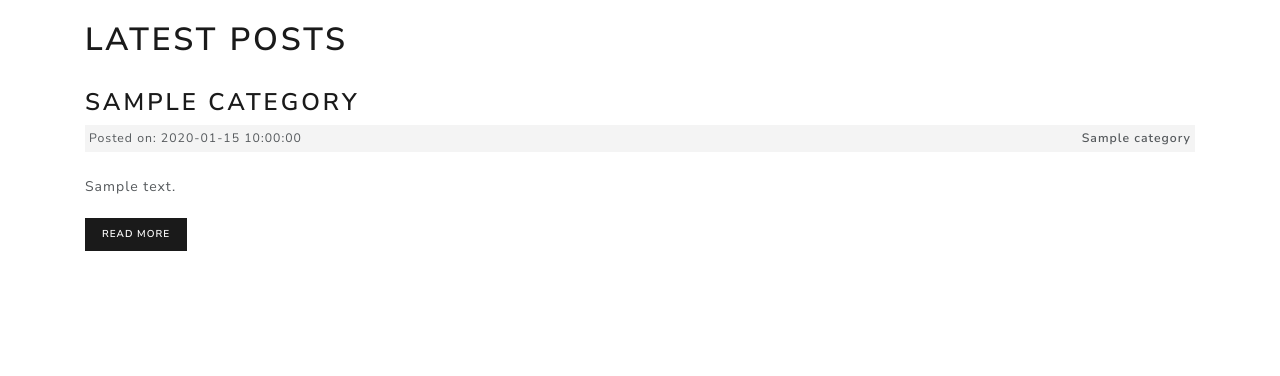
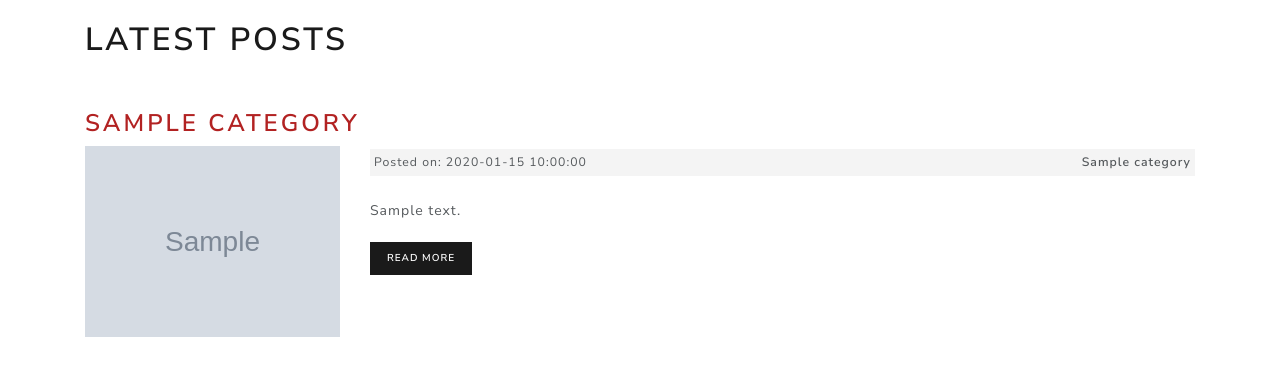
Before and after one commit to GengJulian/Webprog3_project, a CodeIgniter app: page /Webprog3_project/posts in a window 1280 px wide. Shown: the part 100-476 px from the top of the page. Run offline with CodeIgniter, Linux system fonts and the light colour scheme; tables that the repository leaves empty or names only in its code hold one stand-in row (values such as "Sample post"); grey boxes marked "Sample" are stand-in pictures; some libraries are stand-ins or nearby versions.

Commit message:
Image upload functionality added.

```diff
--- a/application/controllers/Posts.php
+++ b/application/controllers/Posts.php
@@ -38,7 +38,24 @@ class Posts extends CI_Controller{
 			$this->load->view('posts/create', $data);
 			$this->load->view('templates/footer');
 		}else{
-			$this->post_model->create_post();
+			$config['upload_path'] = './assets/images/posts';
+			$config['allowed_types'] ='png|jpg|gif';
+			$config['max_size'] = '2048';
+			$config['max_width'] = '500';
+			$config['max_height'] = '500';
+
+			$this->load->library('upload',$config);
+
+			if(!$this->upload->do_upload()){
+				$errors = array('error' => $this->upload->display_errors());
+				echo $errors;
+				$post_image = 'blankimage.jpg';
+			}else{
+				$data = array('upload_data' =>$this->upload->data());
+				$post_image = $_FILES['userfile']['name'];
+			}
+
+			$this->post_model->create_post($post_image);
 			redirect('posts');
 		}
 	}
--- a/application/models/Post_model.php
+++ b/application/models/Post_model.php
@@ -17,14 +17,15 @@
 			return $query->result_array();
 		}
 
-		public function create_post(){
+		public function create_post($post_image){
 			$slug = url_title($this->input->post('title'));
 
 			$data = array(
 				'title' => $this->input->post('title'),
 				'slug'  => $slug,
 				'body'  => $this->input->post('body'),
-				'category_id' => $this->input->post('category_id')
+				'category_id' => $this->input->post('category_id'),
+				'post_image'  => $post_image
 			);
 
 			return $this->db->insert('posts',$data);
--- a/application/views/posts/create.php
+++ b/application/views/posts/create.php
@@ -1,6 +1,6 @@
 <h2><?= $title; ?></h2>
 
-<?php echo form_open('posts/create'); ?>
+<?php echo form_open_multipart('posts/create'); ?>
 <?php echo validation_errors(); ?>
 	<div class="form-group">
 		<label for="title">Title</label>
@@ -18,5 +18,9 @@
 			<?php endforeach; ?>
 		</select>
 	</div>
+	<div class="form-group">
+		<label for="userfile">Post image</label>
+		<input type="file" name="userfile" size="20"/>
+	</div>
 	<button type="submit" class="btn btn-success">Submit</button>
 </form>
--- a/application/views/posts/index.php
+++ b/application/views/posts/index.php
@@ -1,9 +1,19 @@
 <br><h1><?= $title ?></h1><br>
 <?php foreach($posts as $post): ?>
-	<h3><?php echo $post['title']; ?></h3>
-	<small class="post-date">Posted on: <?php echo $post['created_at'];?>   <strong class="float-right"><?php echo $post['name'];?></strong></small>
-	</br>
-	<?php echo $post['body']; ?><br>
 	<br>
-	<p><a class="btn btn-primary btn-sm" href="<?php echo site_url('/posts/'.$post['slug']); ?>">Read more</a></p>
+	<h3 class="title"><?php echo $post['title']; ?></h3>
+	<div class="row">
+		<div class="col-md-3">
+			<img class="post-image" src="<?php echo site_url();?>assets/images/posts/<?php echo $post['post_image']; ?>"/>
+		</div>
+		<div class="col-md-9">
+			<small class="post-date">Posted on: <?php echo $post['created_at'];?>   <strong class="float-right"><?php echo $post['name'];?></strong></small>
+			</br>
+			<?php echo $post['body']; ?><br>
+			<br>
+			<p><a class="btn btn-primary btn-sm" href="<?php echo site_url('/posts/'.$post['slug']); ?>">Read more</a></p>
+		</div>
+	</div>
+
+
 <?php endforeach;?>
--- a/application/views/posts/view.php
+++ b/application/views/posts/view.php
@@ -1,12 +1,12 @@
 <?php foreach ($posts as $post) :?>
 	<br>
-	<h3><?php echo $post['title']; ?></h3>
+	<h3 class="title"><?php echo $post['title']; ?></h3>
 	<small class="post-date">Posted on: <?php echo $post['created_at'];?></small>
 	</br>
 	<?php echo $post['body']; ?><br>
 	<hr>
 	<a class="btn btn-primary float-left" style="margin: 0 10px;" href="<?php echo base_url(); ?>/posts/edit/<?php echo $post['slug']; ?>">Edit</a>
-	<?php echo form_open('/posts/edit/'.$post['id']); ?>
+	<?php echo form_open('/posts/delete/'.$post['id']); ?>
 		<input type="submit" value="delete" class="btn btn-danger">
 	</form>
 <?php endforeach;?>
--- a/assets/css/style.css
+++ b/assets/css/style.css
@@ -4,3 +4,11 @@
 	margin: 3px 0;
 	display: block;
 }
+
+.title{
+	color: firebrick;
+}
+
+.post-image{
+	width: 100%;
+}
```
Also changed, not shown: assets/images/posts/blankimage.png (added).
